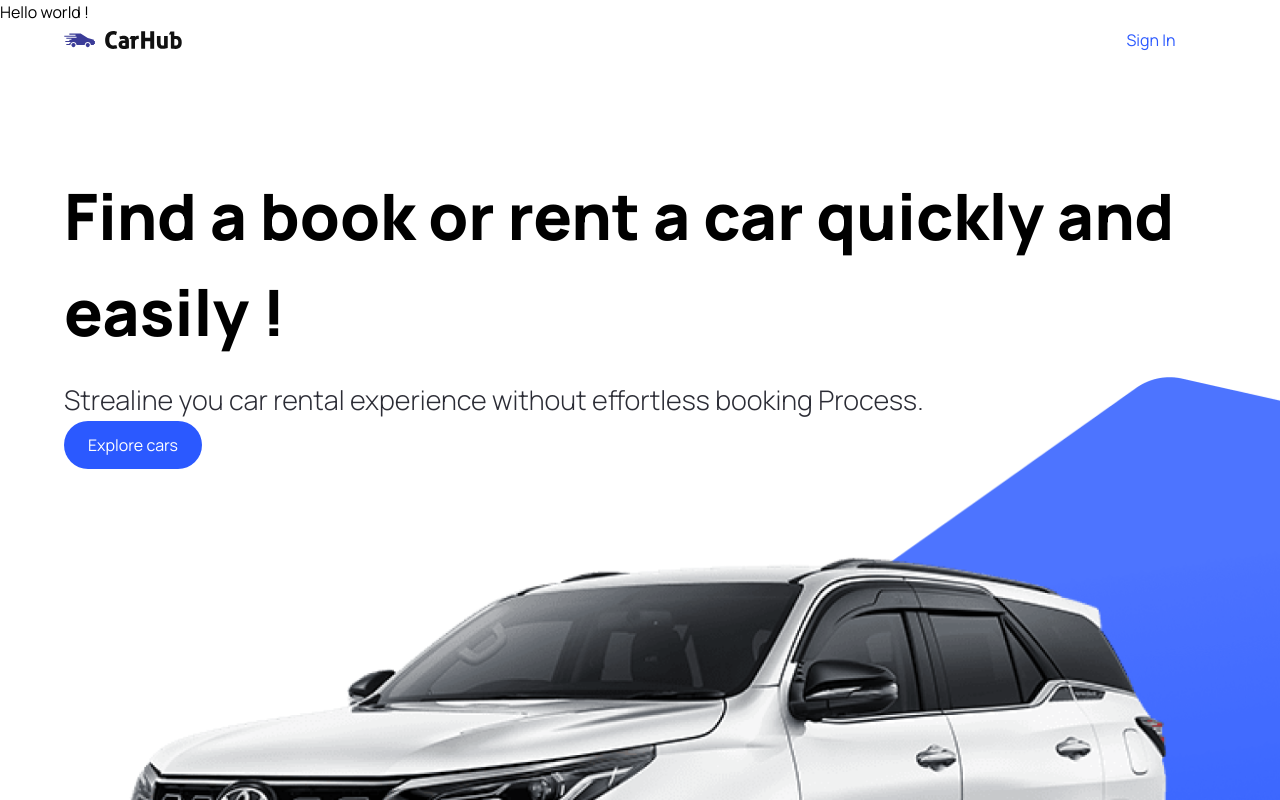
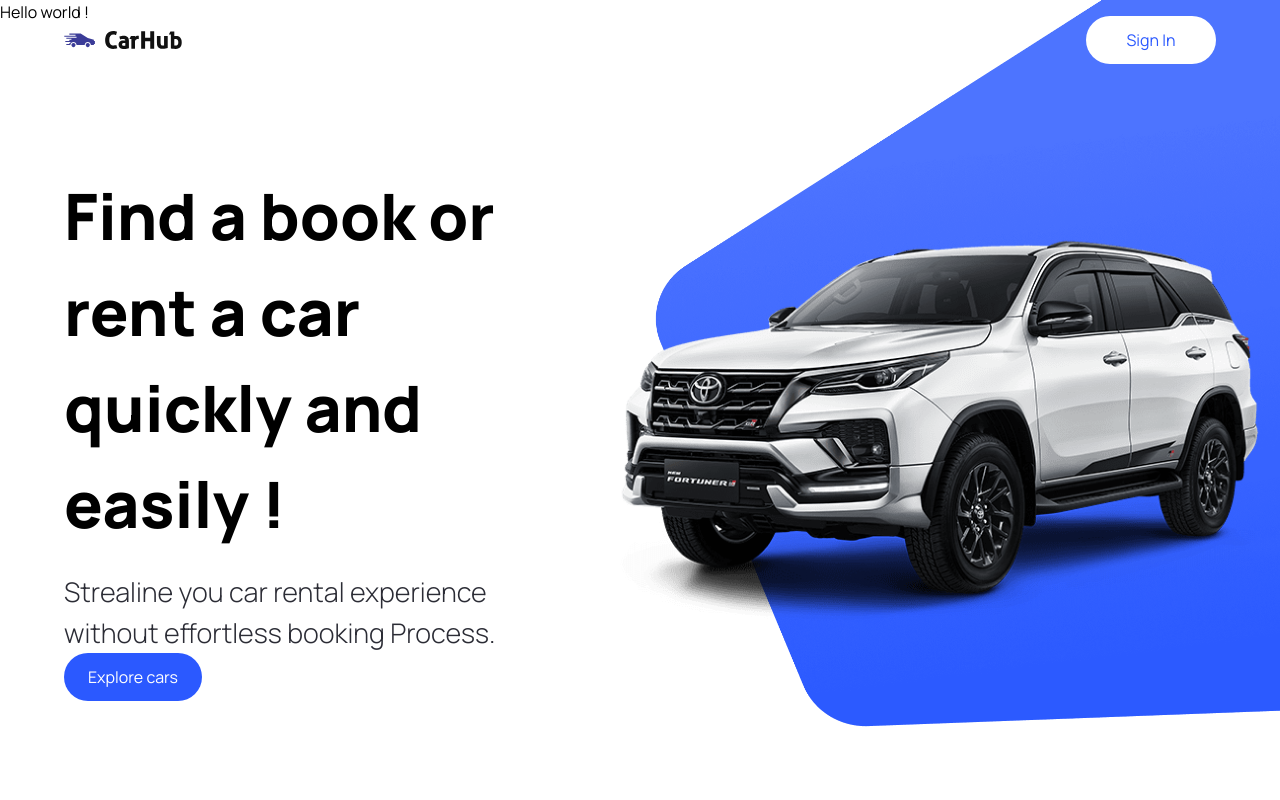
Before and after one commit to Prakash-Ravichandran/nextjs_vehicle_showroom_app, a Next.js app: page / in a window 1280 px wide. Shown: the top 800 px of the page. Built offline with nearby package versions, Linux system fonts and the light colour scheme.

Commit message:
[fix]: Hero component layout fix

```diff
--- a/components/Hero.tsx
+++ b/components/Hero.tsx
@@ -25,17 +25,12 @@
             handleClick={handleScroll}
             btnType={"button"}
           />
-          <div className="hero__image-container">
-            <div className="hero__image">
-              <Image
-                src="/hero.png"
-                alt="hero"
-                fill
-                className="object-contain"
-              />
-              <div className="hero__image-overlay" />
-            </div>
+        </div>
+        <div className="hero__image-container">
+          <div className="hero__image">
+            <Image src="/hero.png" alt="hero" fill className="object-contain" />
           </div>
+          <div className="hero__image-overlay" />
         </div>
       </div>
     </>
```
